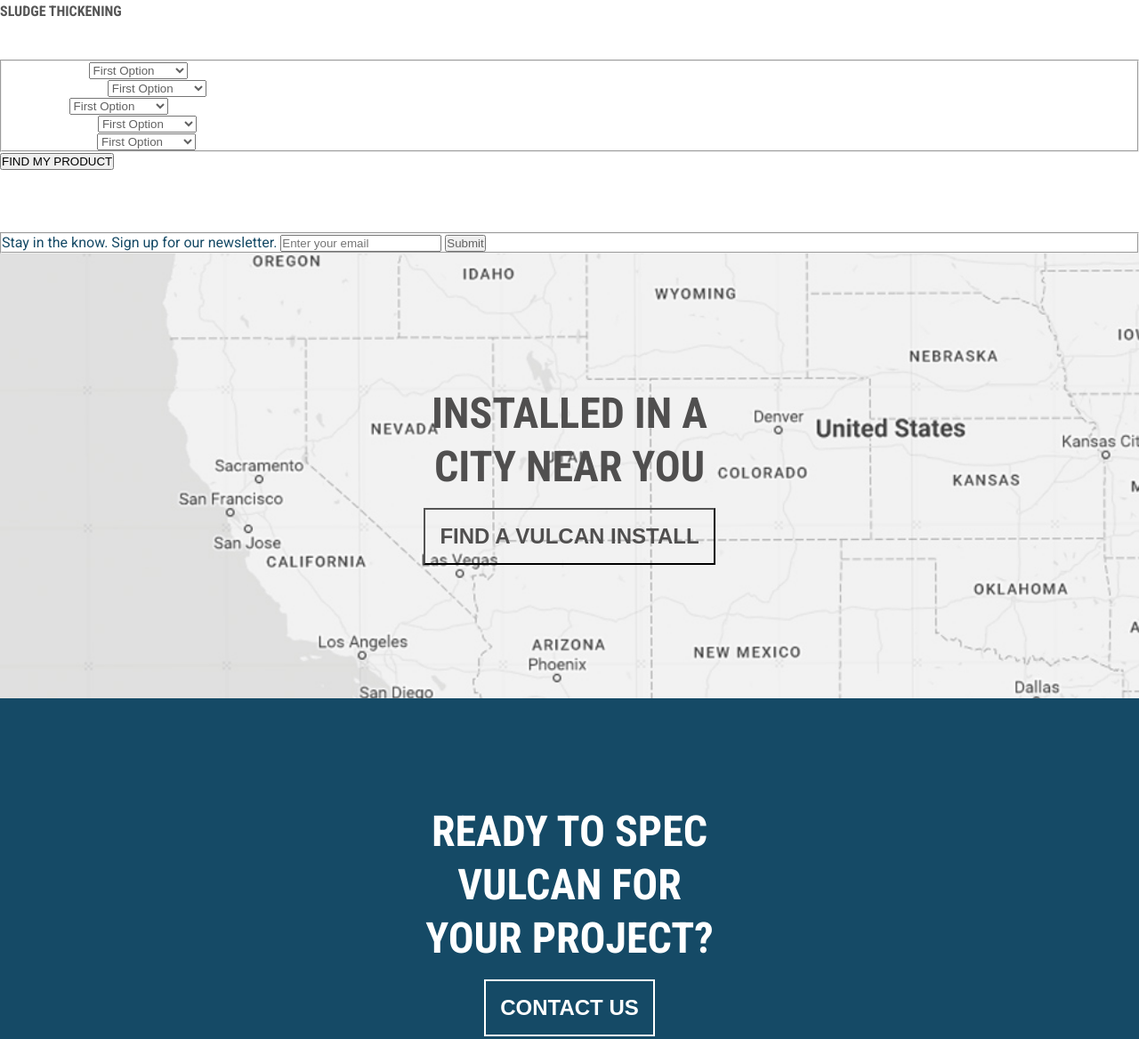
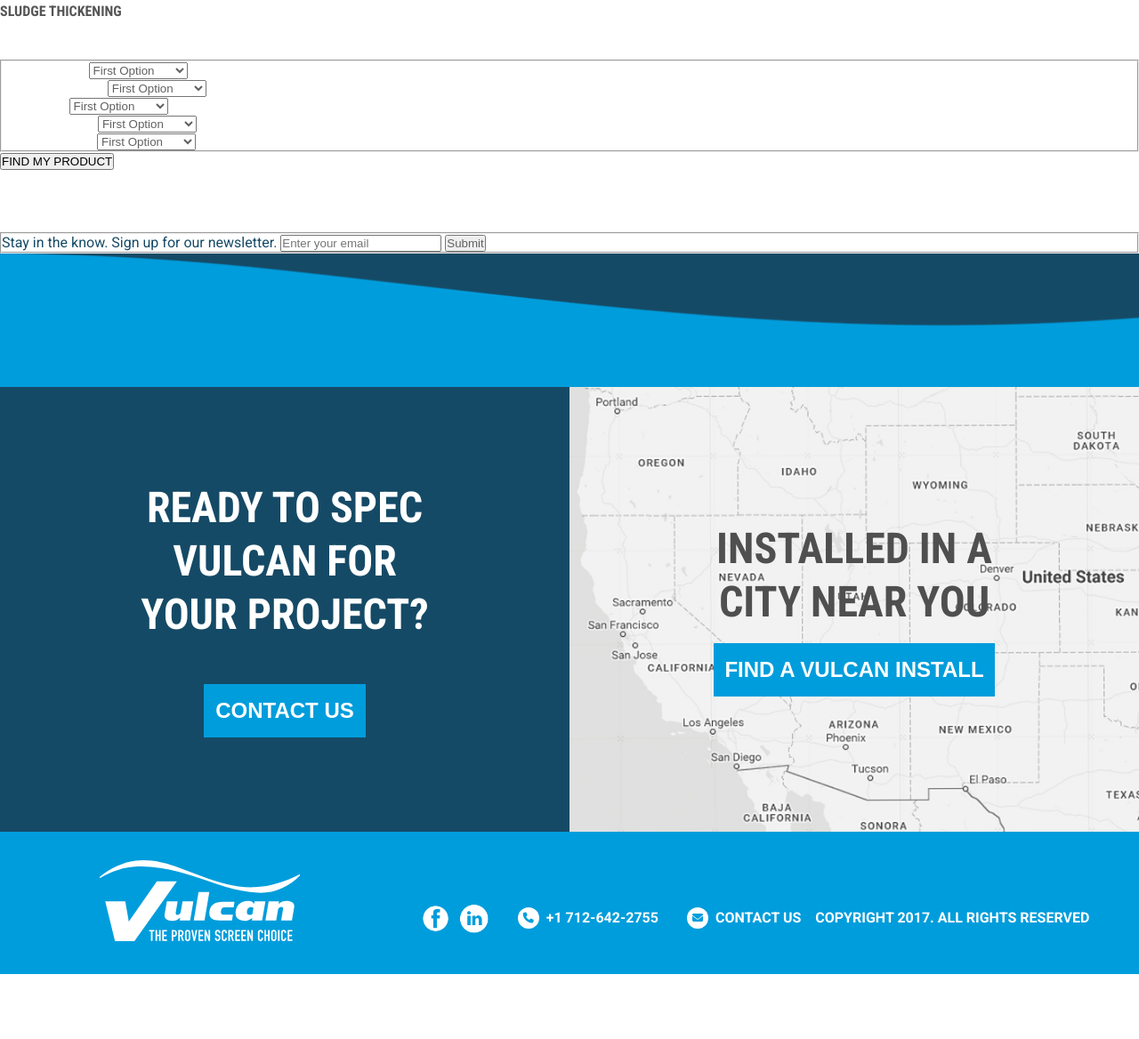
Before and after one commit to hojinchang/vulcan-webpage, a plain HTML site: page index.html in a window 1280 px wide. Shown: the part 2614-3782 px from the top of the page at 89% size. After the commit the page ends 3709 px from the top, so only its background shows below. Drawn offline with nearby package versions, Linux system fonts and the light colour scheme; files that its build step writes are made by us from their sources.

Commit message:
Add tablet reponsiveness styles

```diff
--- a/scss/_sectionContactUs.scss
+++ b/scss/_sectionContactUs.scss
@@ -1,7 +1,7 @@
 @use 'variables' as *;
 @use 'mixins' as *;
 
-// Default Mobile
+// Default Mobile (450px)
 
 .section-contact {
     display: flex;
@@ -14,24 +14,24 @@
         justify-content: center;
         align-items: center;
         background-color: $primary-colour;
-        height: 500px;
+        height: 475px;
 
         h2,
         button {
             color: $primary-text-colour;
             text-transform: uppercase;
-            padding-bottom: 1rem;
         }
 
         h2 {
             font-size: 3rem;
             width: 330px;
+            padding-bottom: 3rem;
         }
 
         button {
             font-size: 1.5rem;
             font-weight: 700;
-            padding: 1rem;
+            padding: 1.3rem .8rem;
             background-color: transparent;
             border: 2px solid white;
         }
@@ -53,12 +53,12 @@
         button {
             color: #504f4f;
             text-transform: uppercase;
-            padding-bottom: 1rem;
         }
 
         h2 {
             font-size: 3rem;
             width: 380px;
+            padding-bottom: 1rem;
         }
 
         button {
@@ -70,10 +70,46 @@
     }
 
     &::before {
-        @include wave-image('/images/wave-blue-light.png', 150px, 100%, 100%, -350px, 0px);
+        @include wave-image('/images/wave-blue-light.png', 150px, 100%, 100%, -425px, 0px);
         position: relative;
         background-size: cover;
         background-repeat: no-repeat;
         background-color: $primary-colour;
     }
 }
+
+// Tablet (800px)
+@include mq($tablet-width) {
+    .section-contact {
+        @include flex-row-wrap(center, center, 0);
+        // display: grid;
+        // grid-template-columns: repeat(2, 1fr);
+
+        .contact-us,
+        .vulcan-install {
+            // width: 50%;
+            flex: 1;
+            height: 500px;
+
+            button {
+                background-color: $secondary-colour;
+                color: white;
+                border: none;
+                padding: 1rem .8rem;
+            }
+        }
+
+        &::before {
+            position: relative;
+            width: 100%;
+
+        }
+
+
+
+    }
+
+
+
+
+}
```
